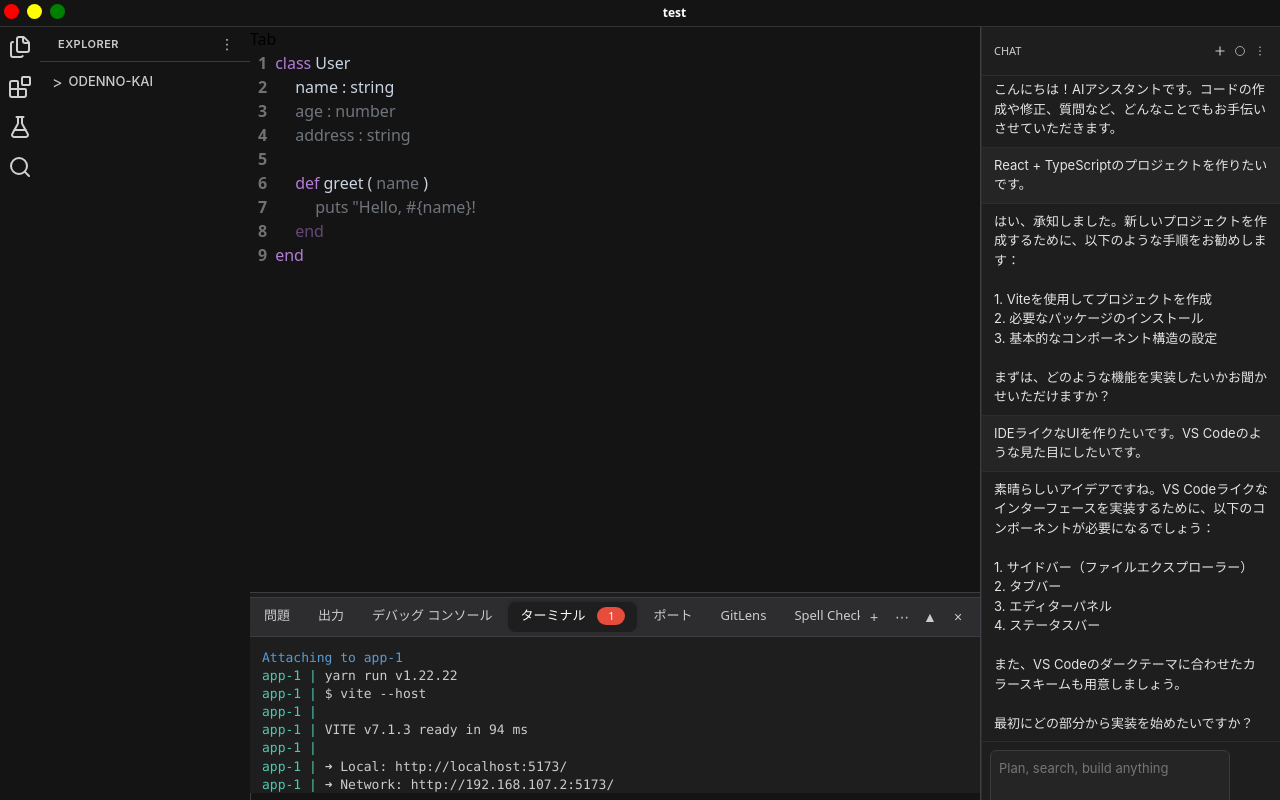
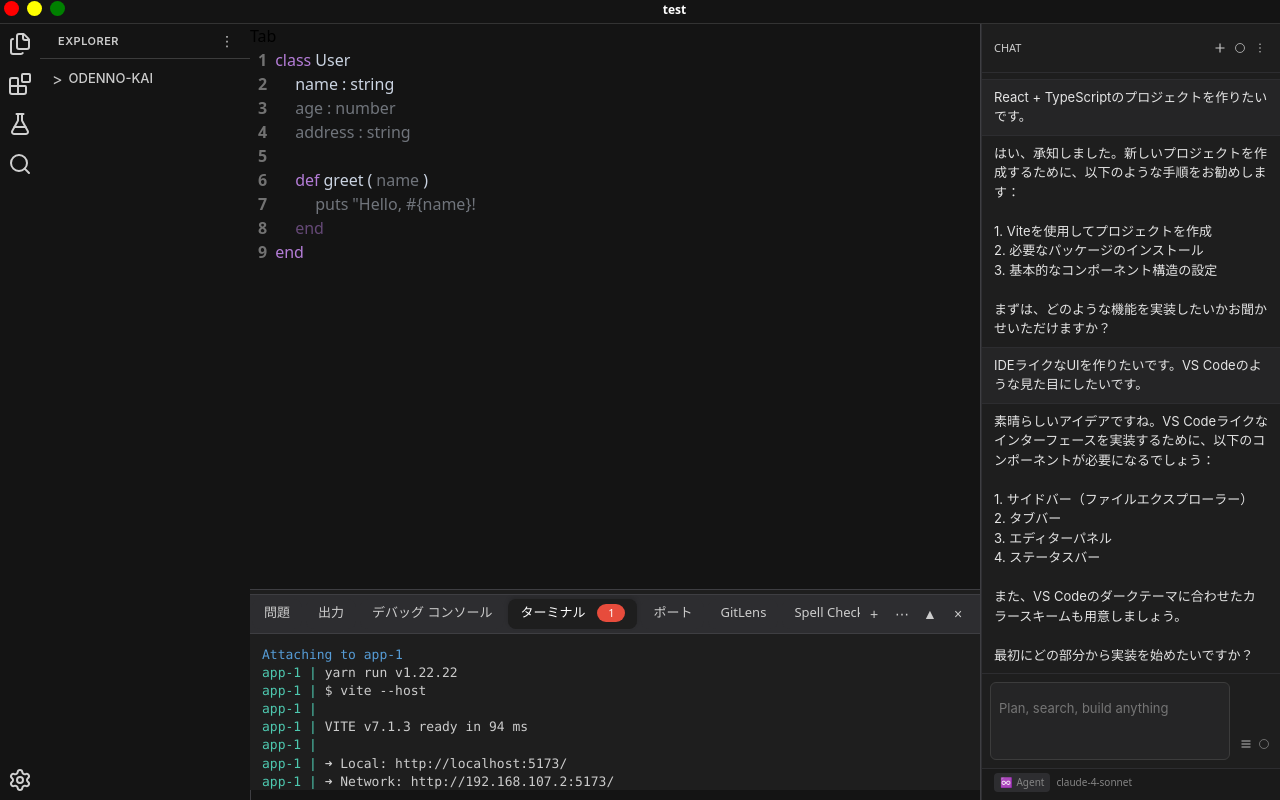
Before and after one commit to OdenTakashi/beyond-tab, a React (Vite) app: page / in a window 1280 px wide. Built offline with nearby package versions, Linux system fonts and the light colour scheme.

Commit message:
チャット欄をスクロール可能にした

```diff
--- a/src/components/ide/AIPanel.tsx
+++ b/src/components/ide/AIPanel.tsx
@@ -1,4 +1,4 @@
-import { useState } from "react";
+import { useState, useRef, useEffect } from "react";
 
 interface Message {
   id: string;
@@ -44,6 +44,15 @@ export const AIPanel = () => {
     },
   ]);
   const [inputMessage, setInputMessage] = useState("");
+  const messagesEndRef = useRef<HTMLDivElement>(null);
+
+  const scrollToBottom = () => {
+    messagesEndRef.current?.scrollIntoView({ behavior: "smooth" });
+  };
+
+  useEffect(() => {
+    scrollToBottom();
+  }, [messages]);
 
   const handleSubmit = (e: React.FormEvent) => {
     e.preventDefault();
@@ -69,7 +78,6 @@ export const AIPanel = () => {
         width: "100%",
         backgroundColor: "#1e1e1e",
         borderLeft: `1px solid #2d2d30`,
-        overflow: "hidden",
       }}
     >
       {/* CHATヘッダー */}
@@ -162,10 +170,10 @@ export const AIPanel = () => {
       <div
         style={{
           flex: 1,
-          overflow: "auto",
-          display: "flex",
-          flexDirection: "column",
+          overflowY: "auto",
           backgroundColor: "#1e1e1e",
+          minHeight: 0,
+          maxHeight: "calc(100vh - 200px)",
         }}
       >
         {messages.map((message, index) => (
@@ -192,6 +200,7 @@ export const AIPanel = () => {
             </div>
           </div>
         ))}
+        <div ref={messagesEndRef} />
       </div>
 
       {/* 入力エリア */}
@@ -201,6 +210,7 @@ export const AIPanel = () => {
           borderTop: "1px solid #2d2d30",
           display: "flex",
           flexDirection: "column",
+          flexShrink: 0,
         }}
       >
         {/* フォーム部分 */}
@@ -208,7 +218,7 @@ export const AIPanel = () => {
           style={{
             padding: "8px",
             display: "flex",
-            alignItems: "flex-end",
+            alignItems: "stretch",
             gap: "8px",
           }}
         >
@@ -219,7 +229,7 @@ export const AIPanel = () => {
               border: "1px solid #3c3c3c",
               padding: "8px",
               flex: 1,
-              minHeight: "60px",
+              height: "60px",
               display: "flex",
               flexDirection: "column",
             }}
@@ -229,7 +239,8 @@ export const AIPanel = () => {
               style={{
                 display: "flex",
                 flexDirection: "column",
-                flex: 1,
+                height: "100%",
+                justifyContent: "center",
               }}
             >
               <textarea
@@ -237,9 +248,9 @@ export const AIPanel = () => {
                 onChange={e => setInputMessage(e.target.value)}
                 placeholder="Plan, search, build anything"
                 style={{
-                  flex: 1,
+                  width: "100%",
                   minHeight: "44px",
-                  maxHeight: "120px",
+                  maxHeight: "44px",
                   padding: "0",
                   fontSize: "13px",
                   border: "none",
@@ -250,6 +261,7 @@ export const AIPanel = () => {
                   outline: "none",
                   resize: "none",
                   lineHeight: "1.4",
+                  overflowY: "auto",
                 }}
                 onKeyDown={e => {
                   if (e.key === "Enter" && !e.shiftKey) {
@@ -264,10 +276,10 @@ export const AIPanel = () => {
           <div
             style={{
               display: "flex",
-              alignItems: "center",
+              alignItems: "flex-end",
               gap: "2px",
               flexShrink: 0,
-              marginBottom: "4px",
+              paddingBottom: "8px",
             }}
           >
             <button
--- a/src/index.css
+++ b/src/index.css
@@ -21,3 +21,26 @@ body {
   width: 100%;
   height: 100%;
 }
+
+/* スクロールバーを非表示にする */
+.hide-scrollbar::-webkit-scrollbar {
+  display: none;
+}
+
+/* スクロールバーのスタイル */
+::-webkit-scrollbar {
+  width: 6px;
+}
+
+::-webkit-scrollbar-track {
+  background: transparent;
+}
+
+::-webkit-scrollbar-thumb {
+  background: #3c3c3c;
+  border-radius: 3px;
+}
+
+::-webkit-scrollbar-thumb:hover {
+  background: #4c4c4c;
+}
```
